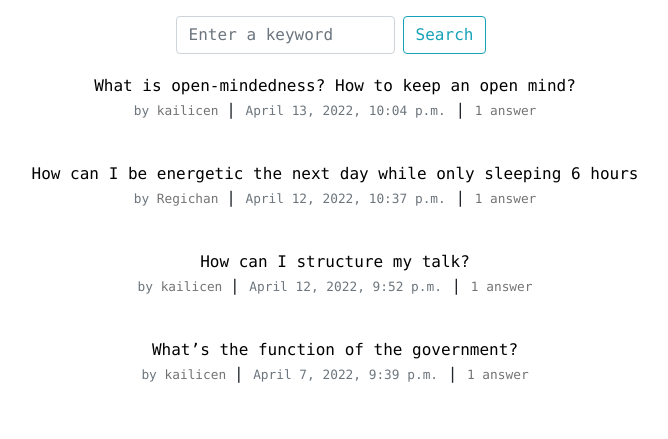
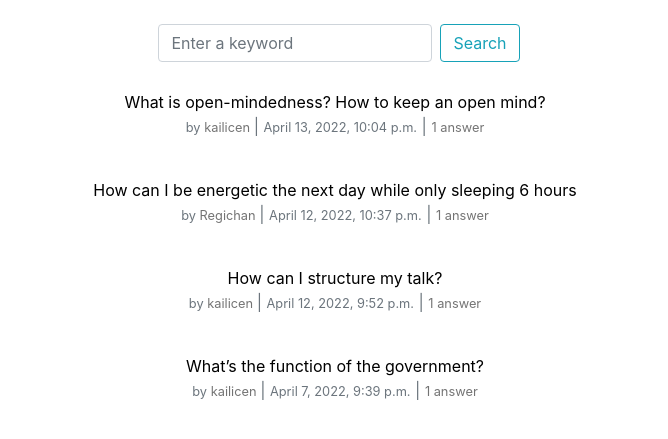
Before and after one commit to kailicen/wiseup_app, a Django app: page / in a window 1280 px wide. Shown: the part 70-509 px from the top of the page, without its empty margins (305-973 px from the left). Run offline with Django 3.2, Linux system fonts and the light colour scheme; data comes from the database, SQL or seed files in the repository.

Commit message:
changed again

```diff
--- a/wiseup/static/css/main.css
+++ b/wiseup/static/css/main.css
@@ -83,11 +83,6 @@ a.btn-delete:hover {
 
 /*form format*/
 
-.form-inline .form-control {
-  display: inline-block !important;
-  width: auto!important;
-}
-
 .highlight {
   background-color: #D3D3D3;
 }
--- a/wiseup/templates/wiseup/home.html
+++ b/wiseup/templates/wiseup/home.html
@@ -1,8 +1,8 @@
 {% extends "wiseup/base.html" %}{% load static %}{% load query_highlight %}{% block content %}
-<div class="d-flex flex-column p-2 restraint-flex text-center monaco">
+<div class="d-flex flex-column p-2 restraint-flex text-center">
   <form method="GET" class="form-inline py-2">
-    <input name="search" class="form-control" required type="search" placeholder="Enter a keyword" aria-label="Search">
-    <button class="btn btn-outline-info mx-2" type="submit">Search</button>
+    <input name="search" class="form-control m-2" required type="search" placeholder="Enter a keyword" aria-label="Search">
+    <button class="btn btn-outline-info my-2" type="submit">Search</button>
   </form>
 
   {% for question in questions %}
@@ -21,7 +21,9 @@
           href="{% url 'user-questions' question.user.username %}"
           >{% if question.user == request.user %} me{% else %}{{ question.user.username }}{% endif %}</a
         > </small
-      >| <small class="text-muted">{{ question.date }}</small> |
+      ><span class="text-muted">| </span
+        ><small class="text-muted">{{ question.date }}</small><span class="text-muted"> | </span
+          >
       <small class="text-muted"><a class="question-user" href="{% url 'question-detail' question.id %}"
         >{{ question.answers.count }}
         {% if question.answers.count <= 1 %}
--- a/wiseup/templates/wiseup/user_answers.html
+++ b/wiseup/templates/wiseup/user_answers.html
@@ -27,8 +27,8 @@
 
     <div>
       <form method="GET" class="form-inline py-2">
-        <input name="search" class="form-control" required type="search" placeholder="Enter a keyword" aria-label="Search">
-        <button class="btn btn-outline-info mx-2" type="submit">Search</button>
+        <input name="search" class="form-control m-2" required type="search" placeholder="Enter a keyword" aria-label="Search">
+        <button class="btn btn-outline-info m-2" type="submit">Search</button>
       </form>
         {% for answer in answers %}
         <ul class="list-group">
```
Also changed, not shown: wiseup/templates/wiseup/user_questions.html (+4 -3 lines).
